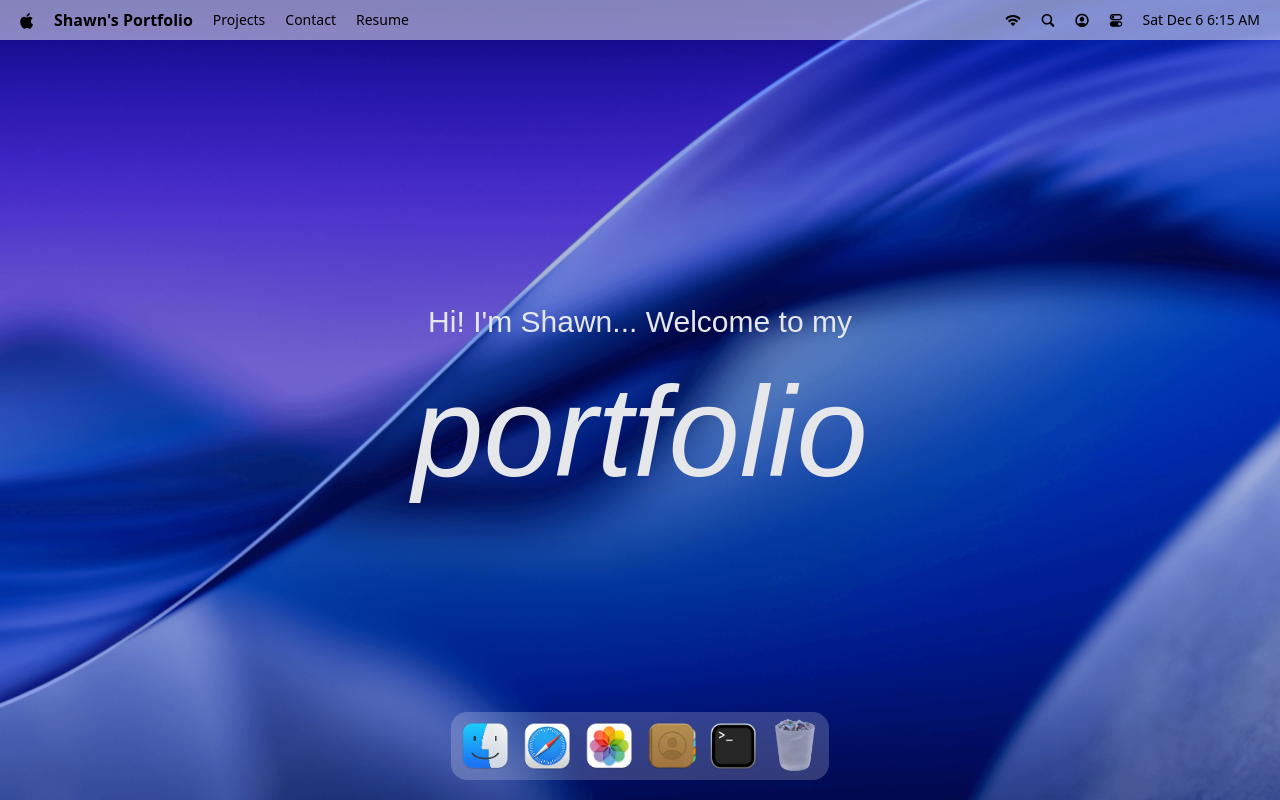
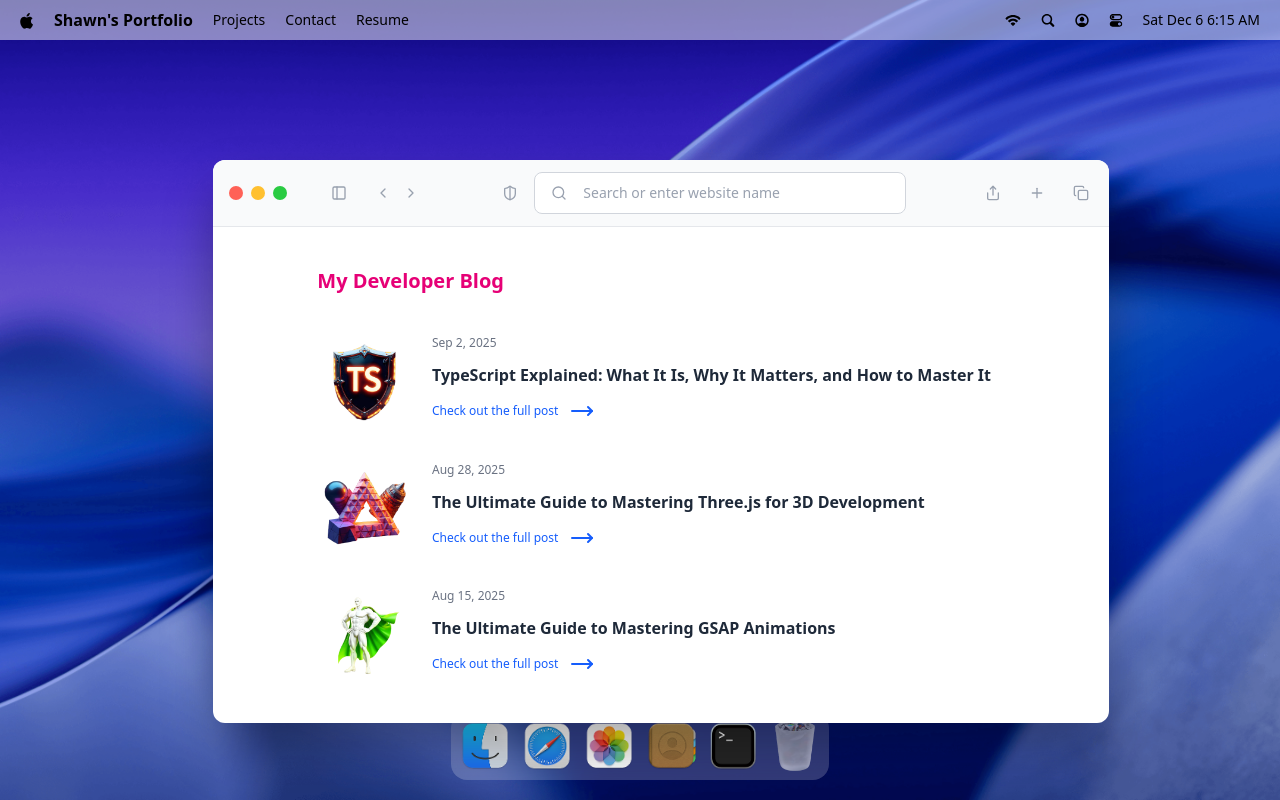
Before and after one commit to Jackal73/portfolio-ios-ui, a React (Vite) app: page / in a window 1280 px wide. Both pictures are taken after a click on the button 547 px from the left and 746 px from the top of the page. Built offline with nearby package versions, Linux system fonts and the light colour scheme; a web font is replaced by a local one.

Commit message:
:sparkles: Continue with `hoc` managing window states and add the second window - safari

```diff
--- a/src/App.jsx
+++ b/src/App.jsx
@@ -2,7 +2,7 @@
 import { Draggable } from "gsap/Draggable";
 
 import { Navbar, Welcome, Dock } from "#components";
-import { Terminal } from "#windows";
+import { Safari, Terminal } from "#windows";
 
 gsap.registerPlugin(Draggable);
 
@@ -14,6 +14,7 @@
       <Dock />
 
       <Terminal />
+      <Safari />
     </main>
   );
 };
--- /dev/null
+++ b/src/windows/Safari.jsx
@@ -0,0 +1,75 @@
+import { WindowControls } from "#components";
+import { blogPosts } from "#constants";
+import WindowWrapper from "#hoc/WindowWrapper";
+import {
+  ChevronLeft,
+  ChevronRight,
+  Copy,
+  MoveRight,
+  PanelLeft,
+  Plus,
+  Search,
+  Share,
+  ShieldHalf,
+} from "lucide-react";
+
+const Safari = () => {
+  return (
+    <>
+      <div id="window-header">
+        <WindowControls target="safari" />
+
+        <PanelLeft className="ml-10 icon" />
+
+        <div className="flex items-center gap-1 ml-5">
+          <ChevronLeft className="icon" />
+          <ChevronRight className="icon" />
+        </div>
+
+        <div className="flex-1 flex-center gap-3">
+          <ShieldHalf className="icon" />
+
+          <div className="search">
+            <Search className="icon" />
+
+            <input
+              type="text"
+              placeholder="Search or enter website name"
+              className="flex-1"
+            />
+          </div>
+        </div>
+        <div className="flex items-center gap-5">
+          <Share className="icon" />
+          <Plus className="icon" />
+          <Copy className="icon" />
+        </div>
+      </div>
+      <div className="blog">
+        <h2 className="">My Developer Blog</h2>
+
+        <div className="space-y-8">
+          {blogPosts.map(({ id, image, title, date, link }) => (
+            <div key={id} className="blog-post">
+              <div className="col-span-2">
+                <img src={image} alt={title} />
+              </div>
+              <div className="content">
+                <p className="">{date}</p>
+                <h3 className="">{title}</h3>
+                <a href={link} target="_blank" rel="noopener noreferrer">
+                  Check out the full post
+                  <MoveRight className="icon-hover" />
+                </a>
+              </div>
+            </div>
+          ))}
+        </div>
+      </div>
+    </>
+  );
+};
+
+const SafariWindow = WindowWrapper(Safari, "safari");
+
+export default SafariWindow;
--- a/src/windows/index.js
+++ b/src/windows/index.js
@@ -1,3 +1,4 @@
 import Terminal from "#windows/Terminal.jsx";
+import Safari from "#windows/Safari.jsx";
 
-export { Terminal };
+export { Terminal, Safari };
```
